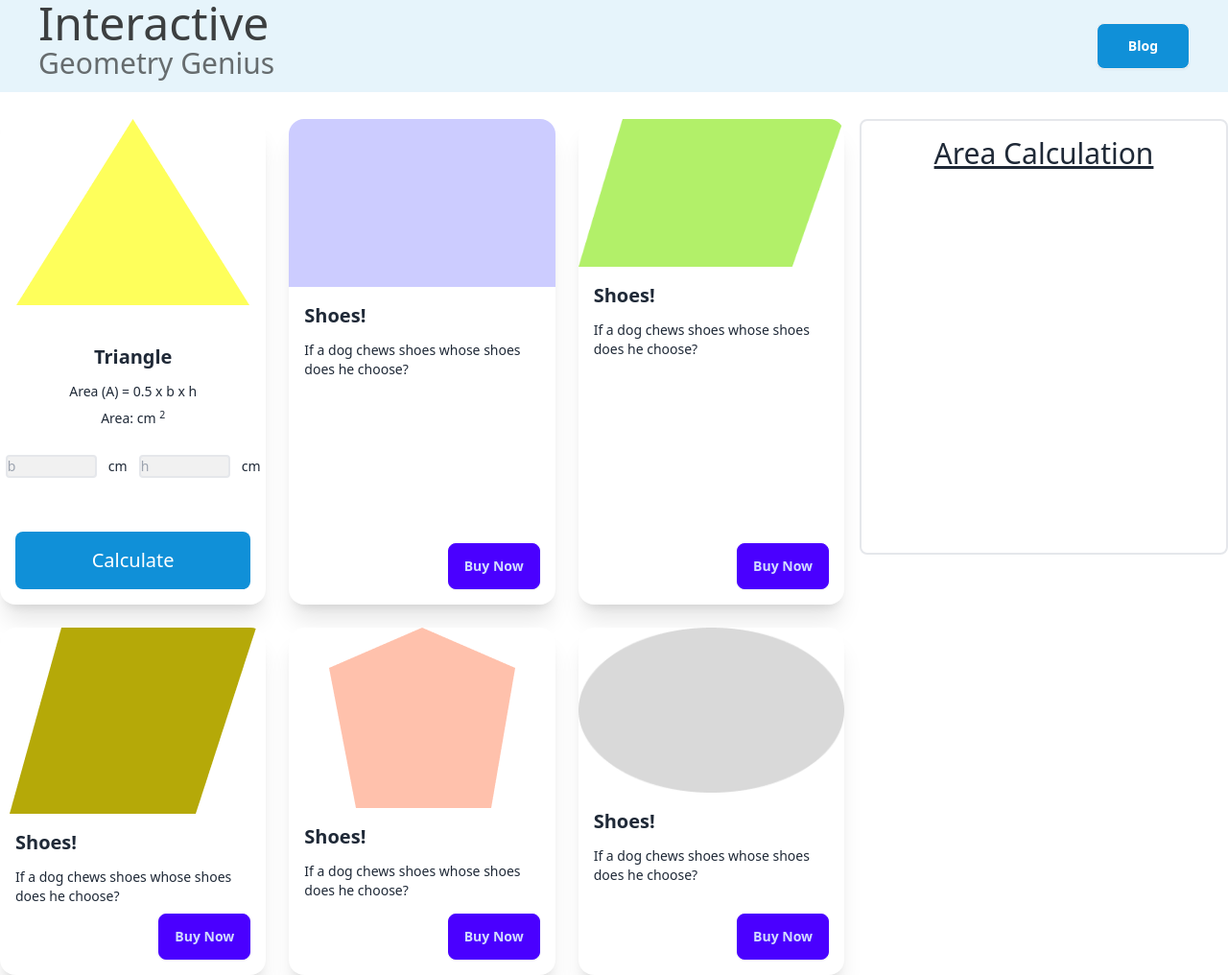
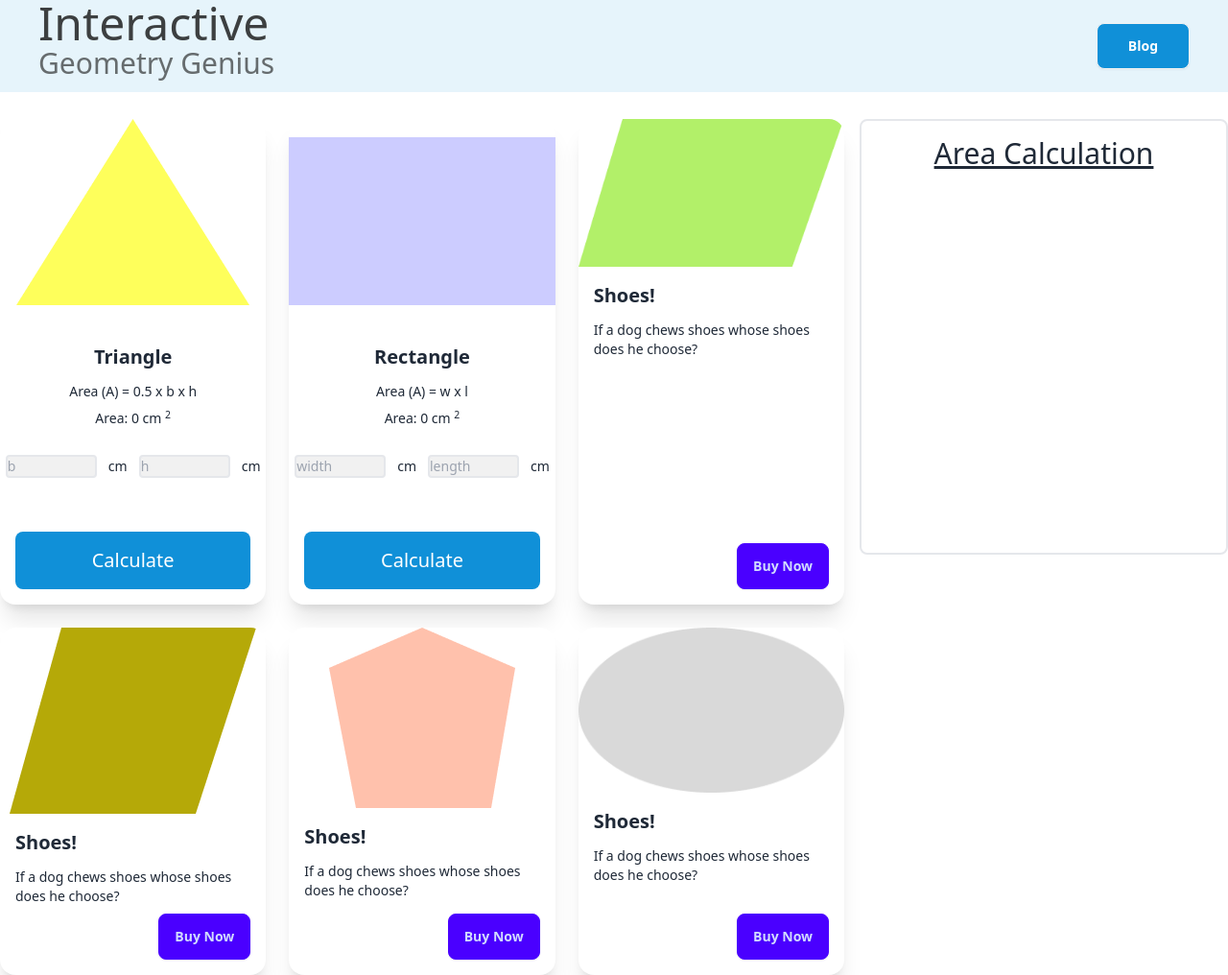
Before and after one commit to jahidrony037/geometry-genius, a plain HTML site: page index.html in a window 1280 px wide. Shown: the whole page at 96% size. Drawn offline with nearby package versions, Linux system fonts and the light colour scheme.

Commit message:
rectangle calculation done

```diff
--- a/index.html
+++ b/index.html
@@ -26,6 +26,9 @@
       .triangleColor {
         background-color: #fbbced;
       }
+      .rectangleColor {
+        background-color: burlywood;
+      }
     </style>
 
     <title>geometry genius</title>
@@ -53,7 +56,7 @@
         <div class="flex-1 grid md:grid-cols-3 grid-cols-1 gap-6">
           <!-- Triangle-Card -->
           <div
-            class="card card-compact bg-base-100 shadow-xl"
+            class="card justify-end card-compact bg-base-100 shadow-xl"
             id="triangle-container"
           >
             <div>
@@ -63,7 +66,7 @@
               <div class="card-body items-center text-center mt-6">
                 <h2 class="card-title">Triangle</h2>
                 <p>Area (A) = 0.5 x b x h</p>
-                <p>Area: <span id="area"></span> cm <sup>2</sup></p>
+                <p>Area: <span id="area">0</span> cm <sup>2</sup></p>
                 <div
                   class="flex flex-row items-center justify-between gap-3 mt-5"
                 >
@@ -98,15 +101,50 @@
             </div>
           </div>
           <!-- Rectangle-Card -->
-          <div class="card card-compact bg-base-100 shadow-xl">
-            <figure>
-              <img src="images/rectangle.png" alt="rectangle" />
-            </figure>
-            <div class="card-body">
-              <h2 class="card-title">Shoes!</h2>
-              <p>If a dog chews shoes whose shoes does he choose?</p>
-              <div class="card-actions justify-end">
-                <button class="btn btn-primary">Buy Now</button>
+          <div
+            class="card justify-end card-compact bg-base-100 shadow-xl"
+            id="rectangle-container"
+          >
+            <div>
+              <figure>
+                <img src="images/rectangle.png" alt="rectangle" />
+              </figure>
+              <div class="card-body items-center text-center mt-6">
+                <h2 class="card-title">Rectangle</h2>
+                <p>Area (A) = w x l</p>
+                <p>Area: <span id="area-rect">0</span> cm <sup>2</sup></p>
+                <div
+                  class="flex flex-row items-center justify-between gap-3 mt-5"
+                >
+                  <input
+                    type="text"
+                    name="width"
+                    id="rect-width"
+                    class="inline w-[95px] border-solid border-2 bg-[#F1F1F1] rounded outline-none"
+                    placeholder="width"
+                    required
+                  />
+                  <p>cm</p>
+                  <input
+                    type="text"
+                    name="length"
+                    id="rect-length"
+                    class="inline w-[95px] border-solid border-2 bg-[#F1F1F1] rounded outline-none"
+                    placeholder="length"
+                    required
+                  />
+                  <p>cm</p>
+                </div>
+                <div
+                  class="mt-12 border-solid border-white w-full flex flex-end"
+                >
+                  <button
+                    class="bg-primary rounded-lg pt-4 pb-4 text-white text-xl cursor-pointer w-full"
+                    id="rectangle-calculate"
+                  >
+                    Calculate
+                  </button>
+                </div>
               </div>
             </div>
           </div>
@@ -172,4 +210,5 @@
     </main>
   </body>
   <script src="scripts/triangle-calculation.js"></script>
+  <script src="scripts/rectangle-calculation.js"></script>
 </html>
--- /dev/null
+++ b/scripts/rectangle-calculation.js
@@ -0,0 +1,39 @@
+ document.getElementById('rectangle-calculate').addEventListener('click', function() {
+    const width = getInputValue('rect-width');
+    const length = getInputValue('rect-length');
+    const area = width * length;
+    if(!isNaN(area)){
+        setInputValue('area-rect', area);
+        setResultInArea('calculation-result-container',area);
+    }
+    //console.log(area);
+
+ })
+
+function getInputValue(idName){
+    const inputText = document.getElementById(idName).value;
+    const value = parseFloat(inputText);
+   return value;
+}
+
+function setInputValue(idName, area){
+    const inputAreaText = document.getElementById(idName);
+    inputAreaText.innerText = area.toFixed(2);
+}
+
+function setResultInArea(idName,area){
+    let lists = document.querySelectorAll('li');
+    const resultContainer = document.getElementById(idName);
+    const createList = document.createElement('li');
+    createList.innerText= `${lists.length+1} Rectangle ${area.toFixed(2)} cm2`;
+    resultContainer.appendChild(createList);
+}
+
+const rectangleContainer=document.getElementById('rectangle-container');
+
+ document.getElementById('rectangle-container').addEventListener('mouseover', function (){
+    rectangleContainer.classList.add('rectangleColor');
+ })
+ document.getElementById('rectangle-container').addEventListener('mouseout', function (){
+    rectangleContainer.classList.remove('rectangleColor');
+ })
```
